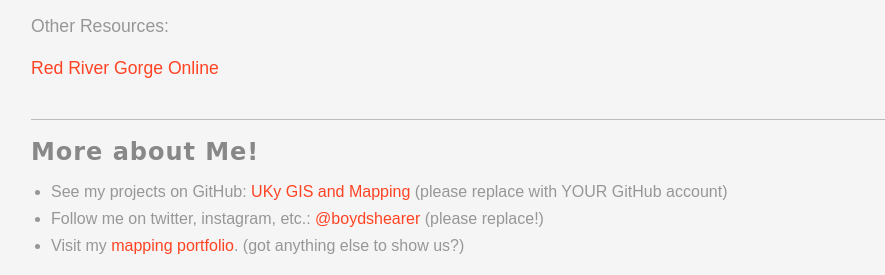
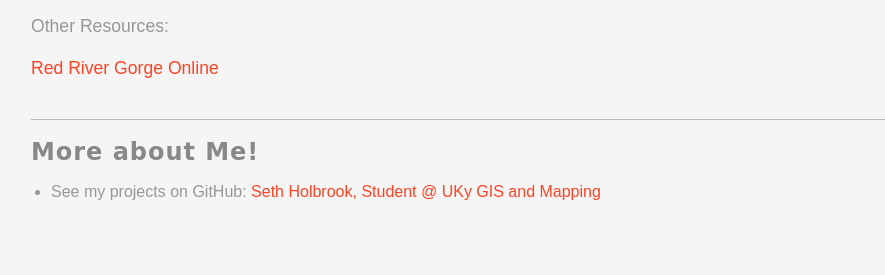
Before and after one commit to saho97/rrg, a plain HTML site: page index.html in a window 1280 px wide. Shown: the part 1472-1747 px from the top of the page, without its empty margins (164-1049 px from the left). After the commit the page ends 1693 px from the top, so only its background shows below. Drawn offline with nearby package versions, Linux system fonts and the light colour scheme; a web font is replaced by a local one.

Commit message:
changed links to my own

```diff
--- a/index.html
+++ b/index.html
@@ -141,11 +141,8 @@
 		<h3>More about Me!</h3>
 		<ul>
 			<li>See my projects on GitHub:
-				<a href="https://github.com/UKy-GIS">UKy GIS and Mapping</a> (please replace with YOUR GitHub account)</li>
-			<li>Follow me on twitter, instagram, etc.:
-				<a href="https://twitter.com/boydshearer">@boydshearer</a> (please replace!)</li>
-			<li>Visit my
-				<a href='#'>mapping portfolio</a>. (got anything else to show us?)</li>
+				<a href="https://github.com/saho97">Seth Holbrook, Student @ UKy GIS and Mapping</a> </li>
+
 		</ul>
 	</section>
 
```
